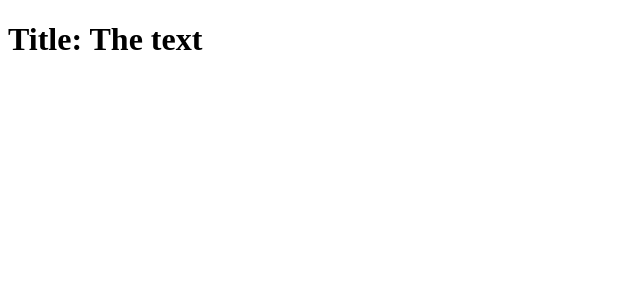
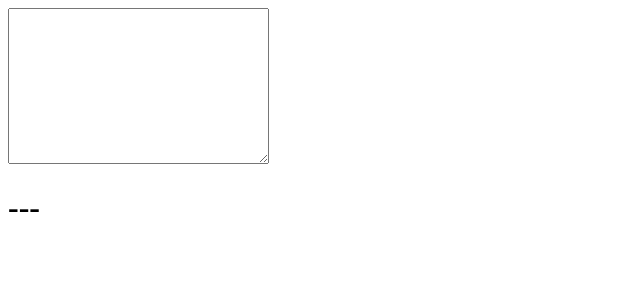
Before and after one commit to evuzLearn/ehStartReact, a React (Create React App) app: page / in a window 1280 px wide. Shown: the top 300 px of the page, without its empty margins (0-640 px from the left). Built offline with nearby package versions, Linux system fonts and the light colour scheme.

Commit message:
Normalize Events with Reacts Synthetic Event System

```diff
--- a/src/App.js
+++ b/src/App.js
@@ -1,24 +1,39 @@
 import React from 'react'
 
 class App extends React.Component {
+  constructor() {
+    super();
+
+    this.state = {
+      currentEvent: '---'
+    }
+    this.update = this.update.bind(this);
+  }
+
+  update(e) {
+      this.setState({currentEvent: e.type});
+  }
+
   render () {
     return (
-      <Title text="The text"/>
+      <div>
+        <textarea
+          onKeyPress={this.update.bind(this)}
+          onCopy={this.update}
+          onCut={this.update}
+          onPaste={this.update}
+          onFocus={this.update}
+          onBlur={this.update}
+          onDoubleClick={this.update}
+          onTouchStart={this.update}
+          onTouchMove={this.update}
+          onTouchEnd={this.update}
+          cols="30"
+          rows="10"/>
+        <h1>{this.state.currentEvent}</h1>
+      </div>
     )
   }
 }
 
-const Title = (props) => <h1>Title: {props.text}</h1>
-
-Title.propTypes = {
-  text(props, propName, component) {
-    if(!(propName in props)) {
-      return new Error (`missing ${propName}`);
-    }
-    if(props[propName].length < 6) {
-      return new Error (`${propName} was too short`);
-    }
-  }
-}
-
 export default App;
```
